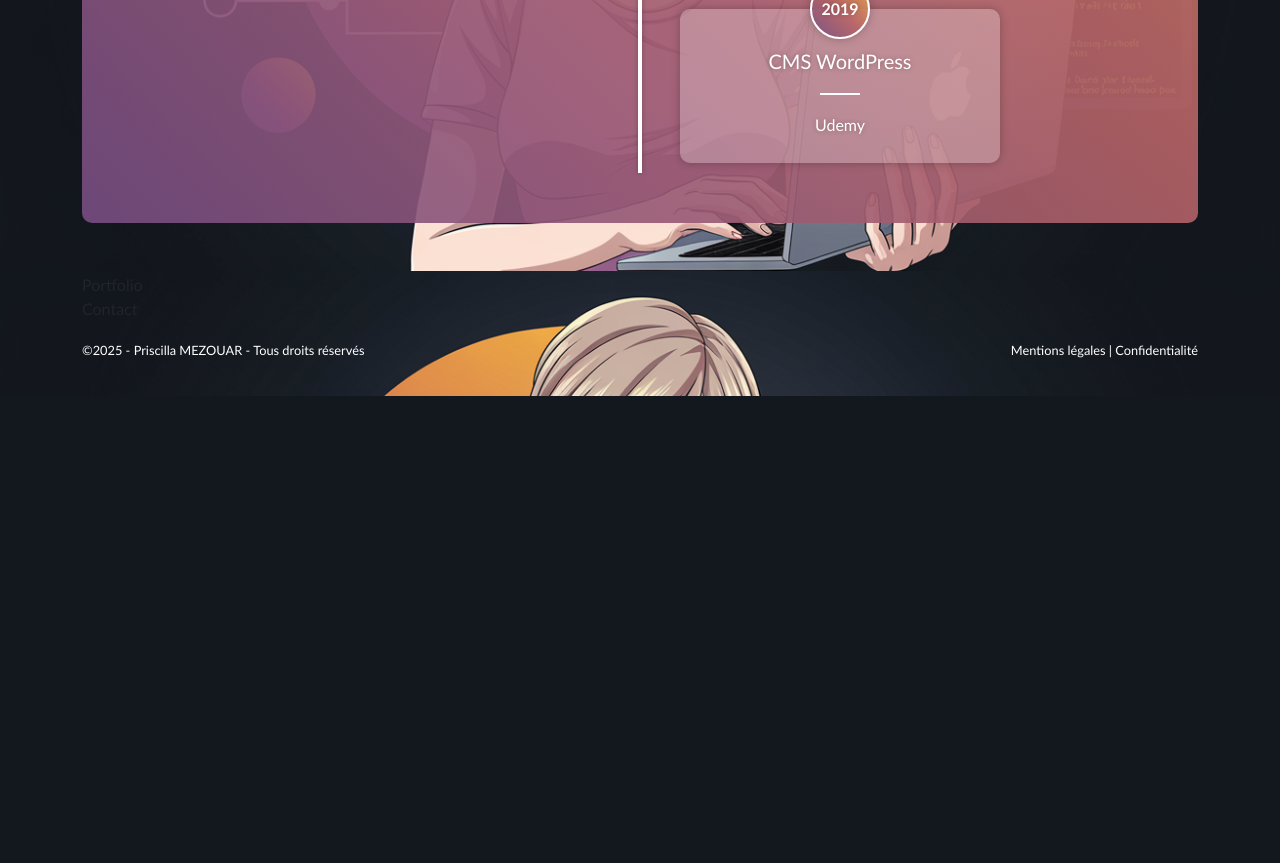
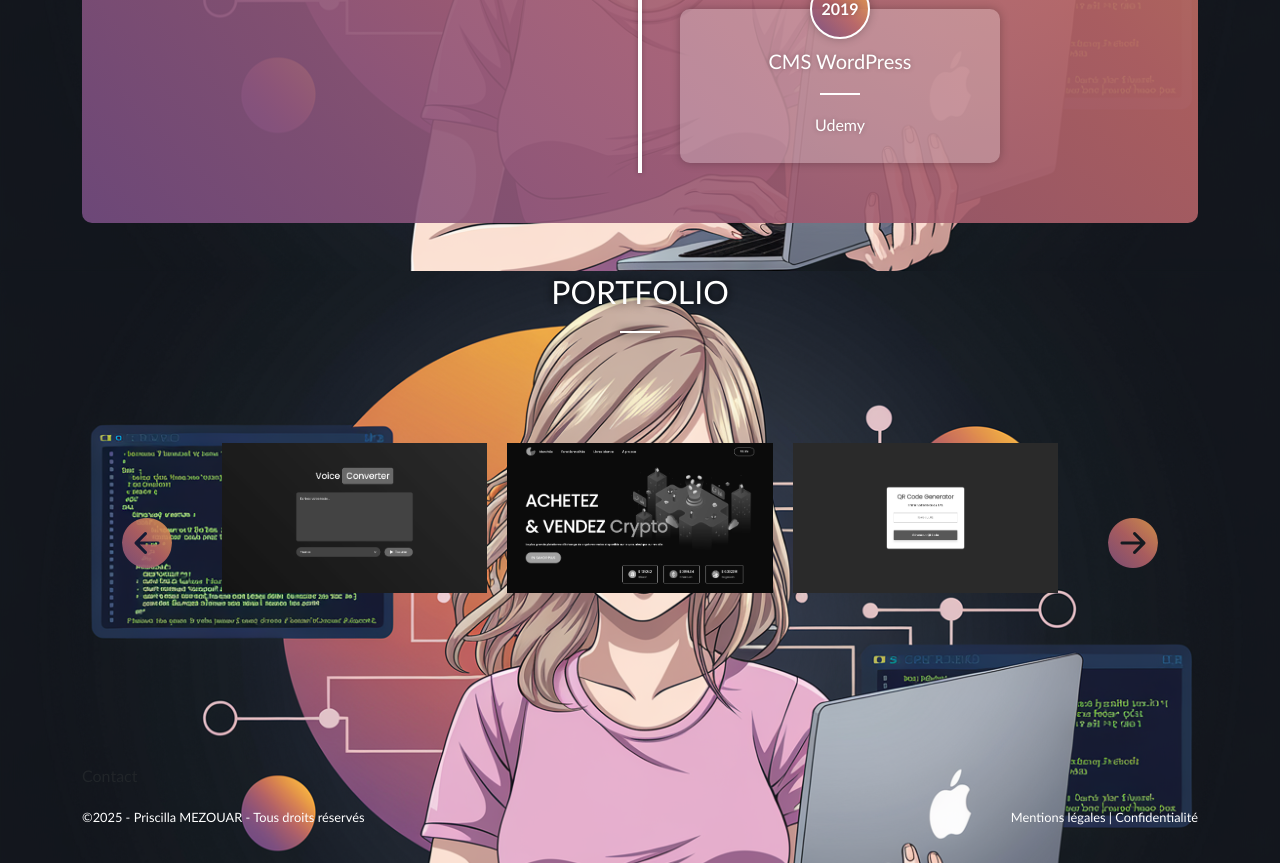
Before and after one commit to Webilys/CV, a PHP site: page / in a window 1280 px wide. Shown: the part 3360-4223 px from the top of the page. Before the commit the page ends 3756 px from the top, so only its background shows below. Run offline with PHP 8.4, Linux system fonts and the light colour scheme.

Commit message:
03/02/2025 11:41

```diff
--- /dev/null
+++ b/assets/css/components/_gallery.scss
@@ -0,0 +1,52 @@
+.gallery-wrap {
+  display: flex;
+  align-items: center;
+  justify-content: center;
+  margin: 50px auto 10%;
+
+  .gallery {
+    width: 900px;
+    display: flex;
+    overflow: scroll;
+
+    &::-webkit-scrollbar {
+      display: none;
+    }
+    div {
+      width: 100%;
+      display: grid;
+      grid-template-columns: 1fr 1fr 1fr;
+      gap: 20px;
+      padding: 10px;
+      flex: none;
+      a {
+        width: 100%;
+
+        img {
+          width: 100%;
+          filter: grayscale(100%);
+          transition: transform 0.5s;
+
+          &:hover {
+            filter: grayscale(0);
+            cursor: pointer;
+            transform: scale(1.1);
+          }
+        }
+      }
+    }
+  }
+  #backBtn,
+  #nextBtn {
+    font-size: 50px;
+    cursor: pointer;
+    margin: 40px;
+    // width: 50px;
+    // height: 50px;
+    border-radius: 50%;
+    background: $degradeOverlay;
+    background-clip: text;
+    -webkit-background-clip: text;
+    -webkit-text-fill-color: transparent;
+  }
+}
--- a/assets/css/index.css
+++ b/assets/css/index.css
@@ -37,6 +37,69 @@ a {
   background: linear-gradient(45deg, rgba(238, 170, 70, 0.9), rgba(184, 100, 101, 0.9), rgba(118, 77, 130, 0.9));
   -webkit-box-shadow: 0 0 10px #000;
           box-shadow: 0 0 10px #000;
+}
+
+.gallery-wrap {
+  display: -webkit-box;
+  display: -ms-flexbox;
+  display: flex;
+  -webkit-box-align: center;
+      -ms-flex-align: center;
+          align-items: center;
+  -webkit-box-pack: center;
+      -ms-flex-pack: center;
+          justify-content: center;
+  margin: 50px auto 10%;
+}
+.gallery-wrap .gallery {
+  width: 900px;
+  display: -webkit-box;
+  display: -ms-flexbox;
+  display: flex;
+  overflow: scroll;
+}
+.gallery-wrap .gallery::-webkit-scrollbar {
+  display: none;
+}
+.gallery-wrap .gallery div {
+  width: 100%;
+  display: grid;
+  grid-template-columns: 1fr 1fr 1fr;
+  gap: 20px;
+  padding: 10px;
+  -webkit-box-flex: 0;
+      -ms-flex: none;
+          flex: none;
+}
+.gallery-wrap .gallery div a {
+  width: 100%;
+}
+.gallery-wrap .gallery div a img {
+  width: 100%;
+  -webkit-filter: grayscale(100%);
+          filter: grayscale(100%);
+  -webkit-transition: -webkit-transform 0.5s;
+  transition: -webkit-transform 0.5s;
+  transition: transform 0.5s;
+  transition: transform 0.5s, -webkit-transform 0.5s;
+}
+.gallery-wrap .gallery div a img:hover {
+  -webkit-filter: grayscale(0);
+          filter: grayscale(0);
+  cursor: pointer;
+  -webkit-transform: scale(1.1);
+          transform: scale(1.1);
+}
+.gallery-wrap #backBtn,
+.gallery-wrap #nextBtn {
+  font-size: 50px;
+  cursor: pointer;
+  margin: 40px;
+  border-radius: 50%;
+  background: linear-gradient(45deg, rgba(118, 77, 130, 0.9), rgba(184, 100, 101, 0.9), rgba(238, 170, 70, 0.9));
+  background-clip: text;
+  -webkit-background-clip: text;
+  -webkit-text-fill-color: transparent;
 }
 
 header {
@@ -122,6 +185,7 @@ footer a:hover {
 }
 #a-propos h2 {
   text-transform: uppercase;
+  text-shadow: 0 0 10px #000;
 }
 #a-propos h2:after {
   content: "";
@@ -129,6 +193,8 @@ footer a:hover {
   width: 40px;
   margin: 20px 0;
   border: 1.5px solid #fff;
+  -webkit-box-shadow: 0 0 10px #000;
+          box-shadow: 0 0 10px #000;
 }
 
 #competences {
@@ -136,6 +202,7 @@ footer a:hover {
 }
 #competences h2 {
   text-transform: uppercase;
+  text-shadow: 0 0 10px #000;
 }
 #competences h2:after {
   content: "";
@@ -143,6 +210,8 @@ footer a:hover {
   width: 40px;
   margin: 20px 0;
   border: 1.5px solid #fff;
+  -webkit-box-shadow: 0 0 10px #000;
+          box-shadow: 0 0 10px #000;
 }
 #competences h2,
 #competences h3,
@@ -189,6 +258,8 @@ footer a:hover {
   width: 40px;
   margin: 20px auto;
   border: 1.5px solid #fff;
+  -webkit-box-shadow: 0 0 10px #000;
+          box-shadow: 0 0 10px #000;
 }
 #formations .timeline {
   position: relative;
@@ -289,4 +360,24 @@ footer a:hover {
   #formations .timeline .timeline-item .timeline-content p {
     font-size: x-small;
   }
+}
+
+#portfolio {
+  margin: 50px auto;
+}
+#portfolio h2 {
+  color: #fff;
+  text-shadow: 0 0 10px #000;
+  text-transform: uppercase;
+  padding-bottom: 30px;
+  text-align: center;
+}
+#portfolio h2:after {
+  content: "";
+  display: block;
+  width: 40px;
+  margin: 20px auto;
+  border: 1.5px solid #fff;
+  -webkit-box-shadow: 0 0 10px #000;
+          box-shadow: 0 0 10px #000;
 }/*# sourceMappingURL=index.css.map */
--- a/assets/css/index.scss
+++ b/assets/css/index.scss
@@ -1,6 +1,7 @@
 @import "./settings";
 @import "./components/container";
 @import "./components/buttons";
+@import "./components/gallery";
 @import "./layout/header";
 @import "./layout/footer";
 @import "./pages/home";
--- a/assets/css/pages/_home.scss
+++ b/assets/css/pages/_home.scss
@@ -36,12 +36,15 @@
 
   h2 {
     text-transform: uppercase;
+    text-shadow: 0 0 10px $black;
+
     &:after {
       content: "";
       display: block;
       width: 40px;
       margin: 20px 0;
       border: 1.5px solid $white;
+      box-shadow: 0 0 10px $black;
     }
   }
 }
@@ -51,12 +54,15 @@
 
   h2 {
     text-transform: uppercase;
+    text-shadow: 0 0 10px $black;
+
     &:after {
       content: "";
       display: block;
       width: 40px;
       margin: 20px 0;
       border: 1.5px solid $white;
+      box-shadow: 0 0 10px $black;
     }
   }
 
@@ -112,6 +118,7 @@
       width: 40px;
       margin: 20px auto;
       border: 1.5px solid $white;
+      box-shadow: 0 0 10px $black;
     }
   }
   .timeline {
@@ -198,3 +205,23 @@
     }
   }
 }
+
+#portfolio {
+  margin: 50px auto;
+
+  h2 {
+    color: $white;
+    text-shadow: 0 0 10px $black;
+    text-transform: uppercase;
+    padding-bottom: 30px;
+    text-align: center;
+    &:after {
+      content: "";
+      display: block;
+      width: 40px;
+      margin: 20px auto;
+      border: 1.5px solid $white;
+      box-shadow: 0 0 10px $black;
+    }
+  }
+}
--- a/assets/js/index.js
+++ b/assets/js/index.js
@@ -1,3 +1,5 @@
+//----------------------Buttons-------------------------------------------
+
 const btnAboutUs = document.getElementById("btn-about-us");
 const btnContact = document.getElementById("button-contact");
 
@@ -8,3 +10,25 @@ btnAboutUs.addEventListener("click", () => {
 btnContact.addEventListener("click", () => {
   window.location.href = "./index.html#contact";
 });
+
+//----------------------Gallery-------------------------------------------
+
+let scrollContainer = document.querySelector(".gallery");
+let backBtn = document.getElementById("backBtn");
+let nextBtn = document.getElementById("nextBtn");
+
+nextBtn.addEventListener("click", () => {
+  scrollContainer.style.scrollBehavior = "smooth";
+  scrollContainer.scrollLeft += 860;
+});
+
+backBtn.addEventListener("click", () => {
+  scrollContainer.style.scrollBehavior = "smooth";
+  scrollContainer.scrollLeft -= 860;
+});
+
+// scrollContainer.addEventListener("wheel", (evt) => {
+//   //   evt.preventDefault();
+//   //   scrollContainer.scrollLeft += evt.deltaY;
+//   //   scrollContainer.style.scrollBehavior = "auto";
+// });
--- a/index.html
+++ b/index.html
@@ -438,15 +438,111 @@
               </div>
             </div>
           </div>
-
-          <!--
-
-📌 2019 – CMS WordPress | Udemy
-📌 2008-2011 – Bac Pro Secrétariat & Comptabilité | MFR La Montagnette
-           -->
         </section>
 
-        <section id="portfolio">Portfolio</section>
+        <section id="portfolio">
+          <h2 class="mb-4">Portfolio</h2>
+          <div class="gallery-wrap">
+            <i class="bi bi-arrow-left-circle-fill" id="backBtn"></i>
+            <div class="gallery">
+              <div>
+                <a href="https://voice-converter.webilys.fr/" target="_blank">
+                  <img
+                    src="./assets/img/voice-converter.png"
+                    alt="Voice Converter"
+                  />
+                </a>
+                <a href="https://cryptocurrency.webilys.fr/" target="_blank">
+                  <img
+                    src="./assets/img/cryptocurrency.png"
+                    alt="Cryptocurrency"
+                  />
+                </a>
+                <a href="https://qrcode-generator.webilys.fr/" target="_blank">
+                  <img
+                    src="./assets/img/qrcode-generator.png"
+                    alt="QR Code Generator"
+                  />
+                </a>
+              </div>
+              <div>
+                <a href="https://webilys-images.webilys.fr/" target="_blank">
+                  <img
+                    src="./assets/img/webilys-images.png"
+                    alt="Webilys Images"
+                  />
+                </a>
+
+                <a href="https://burger-code.webilys.fr/" target="_blank">
+                  <img src="./assets/img/burger-code.png" alt="Burger Code" />
+                </a>
+                <a href="https://fo-transport13.webilys.fr/" target="_blank">
+                  <img
+                    src="./assets/img/fo-transport13.png"
+                    alt="FO Transport 13"
+                  />
+                </a>
+              </div>
+              <div>
+                <a href="https://lesdelicesdeleana.webilys.fr/" target="_blank">
+                  <img
+                    src="./assets/img/les-delices-de-leana.png"
+                    alt="Les delices de Léana"
+                  />
+                </a>
+                <a href="https://danyprovenceherbes.com" target="_blank">
+                  <img
+                    src="./assets/img/dany-provence-herbes.png"
+                    alt="Dany Provence Herbes"
+                  />
+                </a>
+                <a href="https://ici-bebe.fr/" target="_blank">
+                  <img src="./assets/img/ici-bebe.png" alt="Ici Bébé" />
+                </a>
+              </div>
+              <div>
+                <a href="https://casadusud.fr/" target="_blank">
+                  <img src="./assets/img/casa-du-sud.png" alt="Casa du sud" />
+                </a>
+                <a href="https://dpartenr.fr/" target="_blank">
+                  <img src="./assets/img/dpartenr.png" alt="DPartenR" />
+                </a>
+                <a href="https://fashiongipsy.fr/" target="_blank">
+                  <img src="./assets/img/fashion-gipsy.png" alt="" />
+                </a>
+              </div>
+              <div>
+                <a href="https://institutdelatarasque.fr/" target="_blank">
+                  <img
+                    src="./assets/img/institut-de-la-tarasque.png"
+                    alt="Institut de la Tarasque"
+                  />
+                </a>
+                <a href="https://sainte-marthe-tarascon.fr/" target="_blank">
+                  <img
+                    src="./assets/img/sainte-marthe.png"
+                    alt="Établissement privé catholique Sainte Marthe"
+                  />
+                </a>
+                <a href="https://jcfamilles.webilys.fr" target="_blank">
+                  <img src="./assets/img/jcfamilles.png" alt="JC Familles" />
+                </a>
+              </div>
+              <div>
+                <a href="https://jplecaudey.com/" target="_blank">
+                  <img src="./assets/img/jp-lecaudey.png" alt="JP Lecaudey" />
+                </a>
+                <a href="https://7ounet.fr/" target="_blank">
+                  <img src="./assets/img/7-ou-net.png" alt="7 OU NET" />
+                </a>
+                <a href="https://the-resto.webilys.fr/" target="_blank">
+                  <img src="./assets/img/the-resto.png" alt="The resto" />
+                </a>
+              </div>
+            </div>
+            <i class="bi bi-arrow-right-circle-fill" id="nextBtn"></i>
+          </div>
+        </section>
         <section id="contact">Contact</section>
       </main>
       <footer class="text-center d-flex justify-content-between">
```
Also changed, not shown: 3 other files.
